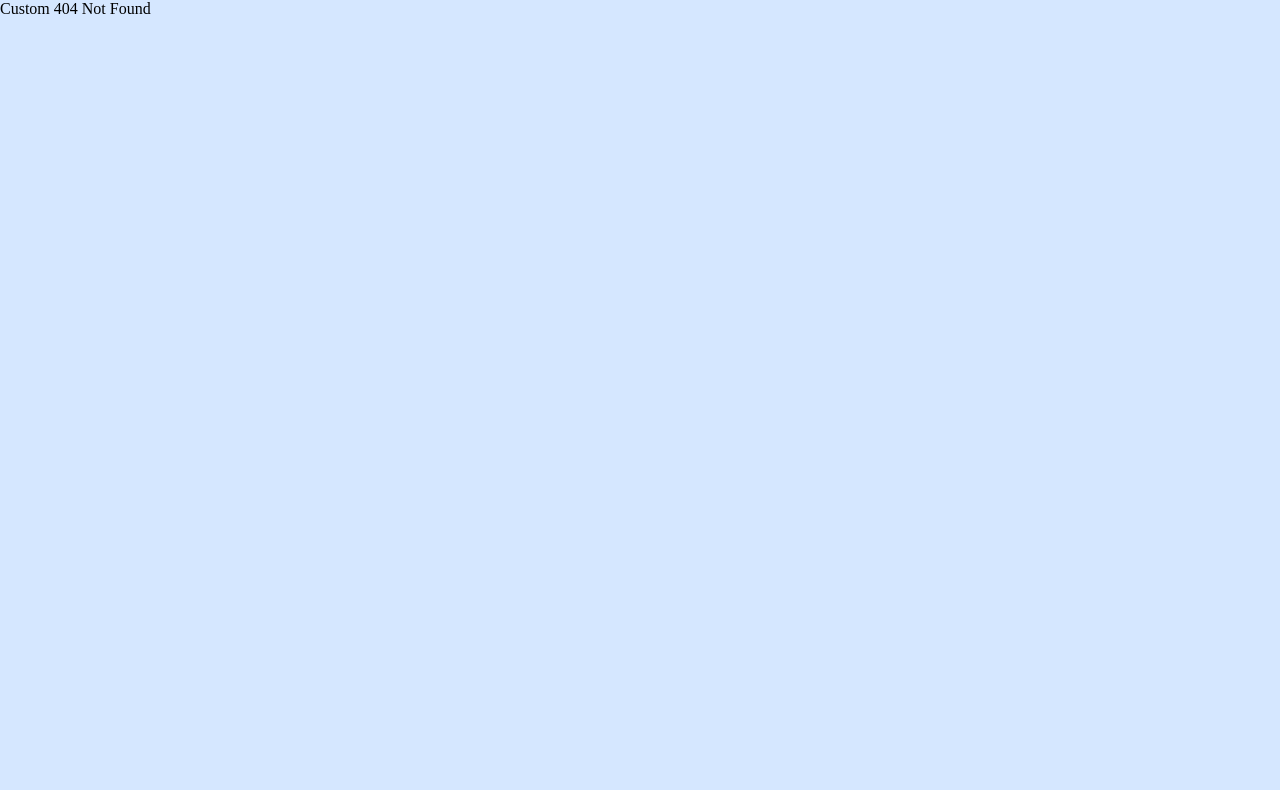
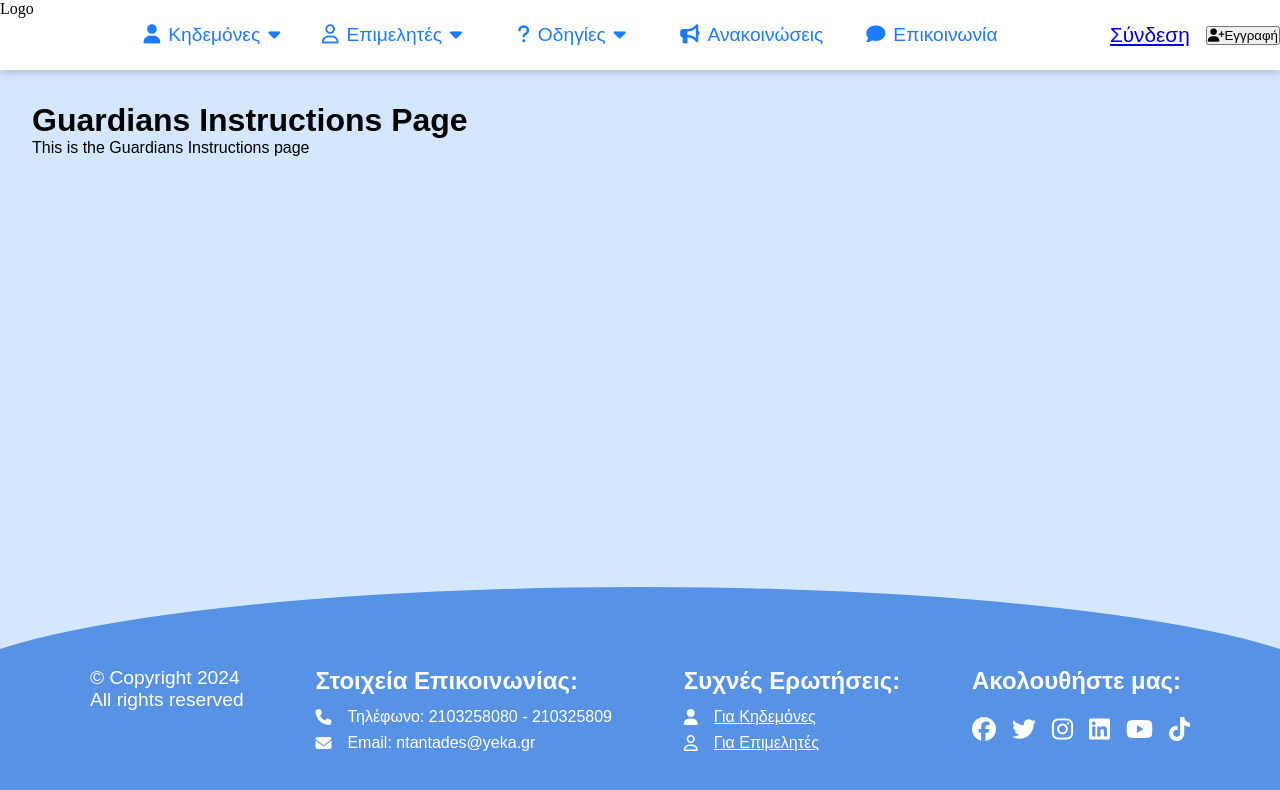
Before and after one commit to AntonisZks/Neighborhood-Nannies, a React (Vite) app: page /guardians in a window 1280 px wide. Before the commit this address had no page. Shown: the top 790 px of the page. Built offline with nearby package versions, Linux system fonts and the light colour scheme.

Commit message:
Instruactions guardian and caretaker page creation

```diff
--- a/src/main.jsx
+++ b/src/main.jsx
@@ -1,17 +1,14 @@
-// Import the required modules from react and react-dom
 import React from 'react';
 import ReactDOM from 'react-dom/client';
 import { createBrowserRouter, RouterProvider } from 'react-router-dom';
 
-// Import the pages of the application
 import HomePage from './pages/HomePage/HomePage.jsx';
 import LoginPage from './pages/login';
+import GuardiansInstructionsPage from './pages/GuardiansPage/GuardiansInstructionsPage.jsx';
+import CaretakersPage from './pages/CaretakersPage/CaretakersPage.jsx'; // Import the new page
 
-// Import the global styles of the application
 import './index.css';
 
-
-// Create a browser router with the routes of the application
 const router = createBrowserRouter([
   {
     path: '/',
@@ -22,10 +19,19 @@ const router = createBrowserRouter([
     path: '/login',
     element: <LoginPage />,
     errorElement: <div>Custom 404 Not Found</div>,
+  },
+  {
+    path: '/guardians',
+    element: <GuardiansInstructionsPage />,
+    errorElement: <div>Custom 404 Not Found</div>,
+  },
+  {
+    path: '/caretakers',
+    element: <CaretakersPage />, // Add the new route
+    errorElement: <div>Custom 404 Not Found</div>,
   }
 ]);
 
-// Create the main root element of the application and render the RouterProvider component
 ReactDOM.createRoot(document.getElementById('root')).render(
   <React.StrictMode>
     <RouterProvider router={router} />
--- /dev/null
+++ b/src/pages/CaretakersPage/CaretakersPage.jsx
@@ -0,0 +1,17 @@
+import React from "react";
+import Header from "../../components/Header/Header";
+import Footer from "../../components/Footer/Footer";
+import styles from "./CaretakersPage.module.css";
+
+export default function CaretakersPage() {
+  return (
+    <div className={styles.outer_container}>
+      <Header className={styles.header} />
+      <main className={styles.main}>
+        <h1>Caretakers Page</h1>
+        <p>This is the Caretakers page</p>
+      </main>
+      <Footer className={styles.footer} />
+    </div>
+  );
+}
--- /dev/null
+++ b/src/pages/CaretakersPage/CaretakersPage.module.css
@@ -0,0 +1,17 @@
+@import "../../styles/config.css";
+
+.outer_container {
+  min-height: 100vh;
+  display: grid;
+  grid-template-rows: auto 1fr auto;
+  grid-template-areas:
+    "header"
+    "main"
+    "footer";
+}
+
+.main {
+  grid-area: main;
+  padding: 2rem;
+  font-family: Arial, Helvetica, sans-serif;
+}
--- /dev/null
+++ b/src/pages/GuardiansPage/GuardiansInstructionsPage.jsx
@@ -0,0 +1,18 @@
+
+import React from "react";
+import Header from "../../components/Header/Header";
+import Footer from "../../components/Footer/Footer";
+import styles from "./GuardiansInstructionsPage.module.css";
+
+export default function GuardiansInstructionsPage() {
+  return (
+    <div className={styles.outer_container}>
+      <Header className={styles.header} />
+      <main className={styles.main}>
+        <h1>Guardians Instructions Page</h1>
+        <p>This is the Guardians Instructions page</p>
+      </main>
+      <Footer className={styles.footer} />
+    </div>
+  );
+}
--- /dev/null
+++ b/src/pages/GuardiansPage/GuardiansInstructionsPage.module.css
@@ -0,0 +1,17 @@
+@import "../../styles/config.css";
+
+.outer_container {
+  min-height: 100vh;
+  display: grid;
+  grid-template-rows: auto 1fr auto;
+  grid-template-areas:
+    "header"
+    "main"
+    "footer";
+}
+
+.main {
+  grid-area: main;
+  padding: 2rem;
+  font-family: Arial, Helvetica, sans-serif;
+}
```
